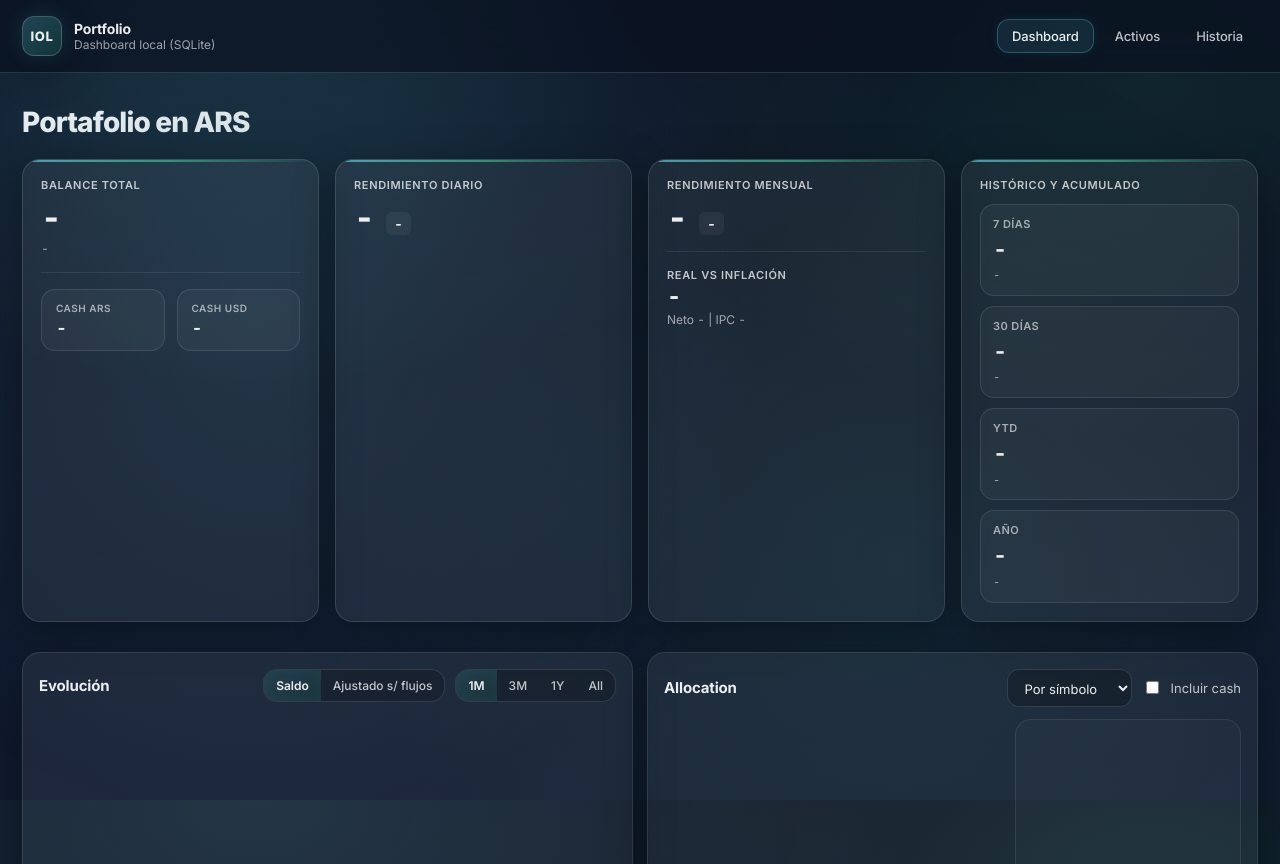
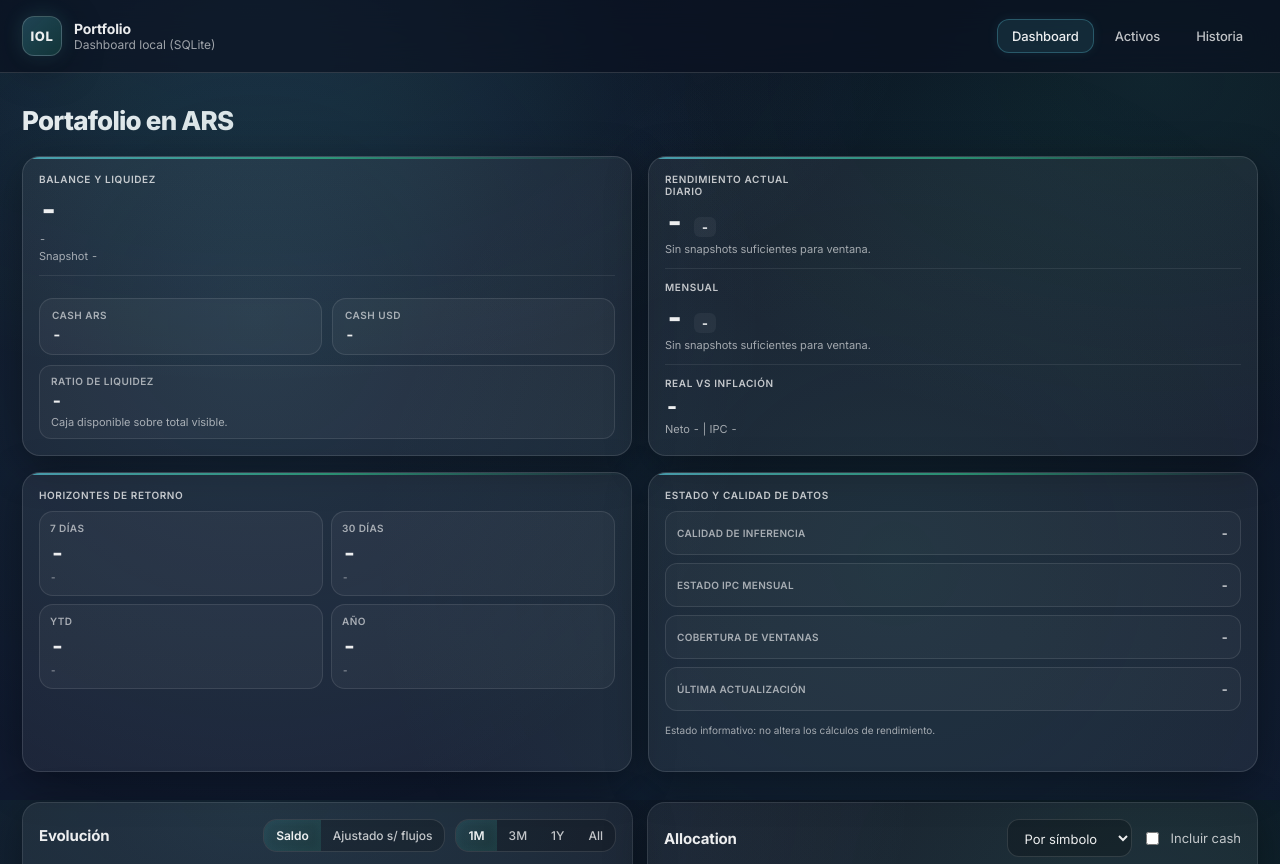
Before and after one commit to LeoSole423/CodexIOL, a FastAPI app: page / in a window 1280 px wide. Shown: the top 864 px of the page. Run offline with FastAPI, Linux system fonts and the light colour scheme; data that the repository does not hold is empty; a map, chart or similar area stays blank.

Commit message:
Refactor hero KPI into 2x2 layout and compact typography

```diff
--- a/src/iol_web/static/app.js
+++ b/src/iol_web/static/app.js
@@ -68,6 +68,39 @@
     if (hours < 24) return `hace ${hours}h`;
     const days = Math.floor(hours / 24);
     return `hace ${days}d`;
+  }
+
+  function pad2(v) {
+    const n = parseInt(v, 10);
+    if (isNaN(n)) return "--";
+    return String(n).padStart(2, "0");
+  }
+
+  function formatSnapshotWindow(snapshotDate, retrievedAt) {
+    const d = String(snapshotDate || "");
+    const dm = (d.length >= 10) ? `${pad2(d.slice(8, 10))}/${pad2(d.slice(5, 7))}` : "--/--";
+    let hm = "--:--";
+    if (retrievedAt) {
+      const ts = new Date(retrievedAt);
+      if (!isNaN(ts.getTime())) hm = `${pad2(ts.getHours())}:${pad2(ts.getMinutes())}`;
+    }
+    return `Snapshot ${dm} - ${hm}`;
+  }
+
+  function formatRangeLabel(fromDate, toDate) {
+    const f = String(fromDate || "").trim();
+    const t = String(toDate || "").trim();
+    if (!f || !t) return "Sin snapshots suficientes para ventana.";
+    if (f === t) return `Base ${f}. Falta snapshot previo.`;
+    return `${f} -> ${t}`;
+  }
+
+  function hasValidRange(block) {
+    if (!block) return false;
+    const f = String(block.from || "").trim();
+    const t = String(block.to || "").trim();
+    if (!f || !t || f === t) return false;
+    return true;
   }
 
   async function fetchJSON(url, options) {
@@ -533,15 +566,25 @@
     root.innerHTML = rows;
   }
 
-  function putReturnCard(mainId, subId, block) {
+  function putReturnCard(mainId, subId, block, label) {
     const n = el(mainId);
+    const hasRange = hasValidRange(block);
     if (n) {
-      const mainPct = (block && block.real_pct != null) ? block.real_pct : null;
-      n.textContent = mainPct == null ? "-" : fmtPct(mainPct);
-      n.className = "v " + signClass(mainPct);
+      if (!hasRange) {
+        n.textContent = "Sin base";
+        n.className = "v muted";
+      } else {
+        const mainPct = (block && block.real_pct != null) ? block.real_pct : null;
+        n.textContent = mainPct == null ? "-" : fmtPct(mainPct);
+        n.className = "v " + signClass(mainPct);
+      }
     }
     const s = el(subId);
     if (s) {
+      if (!hasRange) {
+        s.innerHTML = `<div class="kpi-empty-state">Sin snapshots suficientes para ventana${label ? ` (${label})` : ""}.</div>`;
+        return;
+      }
       const netArsStr = (block && block.real_delta != null) ? fmtDeltaARS(block.real_delta) : "-";
       const grossArsStr = (block && block.delta != null) ? fmtDeltaARS(block.delta) : "-";
       const flowArsStr = (block && block.flow_total_ars != null) ? fmtDeltaARS(block.flow_total_ars) : "-";
@@ -564,6 +607,70 @@
     }
   }
 
+  function renderRangeState(mainId, subId, block, label) {
+    putReturnCard(mainId, subId, block, label);
+  }
+
+  function setHeroHealthStatus(rowId, label, value, kind) {
+    const row = el(rowId);
+    if (!row) return;
+    const cls = (kind === "ok") ? "health-ok" : ((kind === "warn") ? "health-warn" : "health-muted");
+    row.innerHTML = `
+      <div class="health-k">${label}</div>
+      <div class="health-v ${cls}">${value}</div>
+    `;
+  }
+
+  function renderHeroHealth(ret, monthlyKpi, latestSnap) {
+    const blocks = [
+      ret && ret.daily,
+      ret && ret.weekly,
+      ret && ret.monthly,
+      ret && ret.yearly,
+      ret && ret.ytd,
+    ];
+
+    const warnSet = new Set();
+    blocks.forEach((b) => {
+      const warns = Array.isArray(b && b.quality_warnings) ? b.quality_warnings : [];
+      warns.forEach((w) => warnSet.add(String(w)));
+    });
+    const monthlyWarns = Array.isArray(monthlyKpi && monthlyKpi.quality_warnings) ? monthlyKpi.quality_warnings : [];
+    monthlyWarns.forEach((w) => warnSet.add(String(w)));
+
+    const criticalWarns = ["CASH_MISSING", "ORDERS_INCOMPLETE", "INFERENCE_PARTIAL"];
+    const criticalCount = criticalWarns.filter((w) => warnSet.has(w)).length;
+    if (criticalCount > 0) {
+      setHeroHealthStatus("heroQualityStatus", "Calidad de inferencia", `Revisar (${criticalCount})`, "warn");
+    } else if (warnSet.size > 0) {
+      setHeroHealthStatus("heroQualityStatus", "Calidad de inferencia", "OK (sin operaciones)", "muted");
+    } else {
+      setHeroHealthStatus("heroQualityStatus", "Calidad de inferencia", "OK", "ok");
+    }
+
+    const status = String((monthlyKpi && monthlyKpi.status) || "");
+    if (status === "ok" && monthlyKpi && monthlyKpi.inflation_projected) {
+      setHeroHealthStatus("heroIpcStatus", "Estado IPC mensual", "Estimado", "warn");
+    } else if (status === "ok") {
+      setHeroHealthStatus("heroIpcStatus", "Estado IPC mensual", "OK", "ok");
+    } else if (status === "inflation_unavailable") {
+      setHeroHealthStatus("heroIpcStatus", "Estado IPC mensual", "No disponible", "warn");
+    } else if (status === "insufficient_snapshots") {
+      setHeroHealthStatus("heroIpcStatus", "Estado IPC mensual", "Sin base mensual", "muted");
+    } else {
+      setHeroHealthStatus("heroIpcStatus", "Estado IPC mensual", "Sin dato", "muted");
+    }
+
+    const coverageCount = blocks.filter((b) => hasValidRange(b)).length;
+    const coverageText = `${coverageCount}/5 con base valida`;
+    const coverageKind = coverageCount >= 4 ? "ok" : (coverageCount >= 2 ? "warn" : "muted");
+    setHeroHealthStatus("heroCoverageStatus", "Cobertura de ventanas", coverageText, coverageKind);
+
+    const rel = latestSnap && latestSnap.retrieved_at ? relativeTime(latestSnap.retrieved_at) : null;
+    const updatedText = rel ? `Actualizado ${rel}` : "Sin timestamp";
+    setHeroHealthStatus("heroUpdatedStatus", "Ultima actualizacion", updatedText, "muted");
+  }
+
   function renderMonthVsInflationKpi(kpi) {
     const v = el("kpiMonthVsInflValue");
     const s = el("kpiMonthVsInflSub");
@@ -571,7 +678,8 @@
     if (!v || !s || !b) return;
 
     const status = (kpi && kpi.status) ? String(kpi.status) : "";
-    v.className = "v";
+    const baseClass = "kpi-value hero-real-value";
+    v.className = baseClass;
     b.style.display = "none";
     b.className = "kpi-status-badge";
     b.textContent = "";
@@ -591,7 +699,7 @@
     if (status === "inflation_unavailable") {
       const net = (kpi.net_pct != null) ? fmtPct(kpi.net_pct) : "-";
       v.textContent = net;
-      v.className = "v " + signClass(kpi.net_pct);
+      v.className = baseClass + " " + signClass(kpi.net_pct);
       s.textContent = `Neto ${net} | IPC no disponible`;
       return;
     }
@@ -603,7 +711,7 @@
       : "-";
 
     v.textContent = real == null ? "-" : fmtPct(real);
-    v.className = "kpi-value " + signClass(real);
+    v.className = baseClass + " " + signClass(real);
     s.textContent = `Neto ${net} | IPC ${ipc}`;
 
     if (kpi.beats_inflation == null || real == null) {
@@ -616,10 +724,10 @@
     b.style.display = "inline-flex";
     if (kpi.beats_inflation) {
       b.className = "kpi-status-badge kpi-status-up";
-      b.textContent = "▲ Le ganas al IPC";
+      b.textContent = "Le ganas al IPC";
     } else {
       b.className = "kpi-status-badge kpi-status-down";
-      b.textContent = "▼ Debajo del IPC";
+      b.textContent = "Debajo del IPC";
     }
   }
 
@@ -675,6 +783,18 @@
     putTextAndSign("kpiMonthNetPct", null, null, "kpi-pct");
     if (el("kpiMonthGrossFlow")) el("kpiMonthGrossFlow").innerHTML = "";
     putTextAndSign("kpiMonthNetArs", null, null, "kpi-value");
+  }
+
+  function renderWindowStatus(targetId, block) {
+    const node = el(targetId);
+    if (!node) return;
+    if (hasValidRange(block)) {
+      node.textContent = `Ventana ${formatRangeLabel(block.from, block.to)}`;
+      node.className = "kpi-meta hero-window";
+      return;
+    }
+    node.textContent = "Sin snapshots suficientes para ventana.";
+    node.className = "kpi-meta hero-window muted";
   }
 
   function renderManualCashflows(rows) {
@@ -866,13 +986,9 @@
       animateValue(kpiTotalEl, snap.total_value || 0, (v) => fmtARS.format(v), 900);
     }
 
-    if (el("kpiDate")) {
-      let meta = `Snapshot: ${snap.snapshot_date}`;
-      if (snap.retrieved_at) {
-        const d = new Date(snap.retrieved_at);
-        if (!isNaN(d.getTime())) meta += ` - ${d.toLocaleString("es-AR")}`;
-      }
-      el("kpiDate").textContent = meta;
+    if (el("kpiDate")) el("kpiDate").textContent = `Snapshot ${snap.snapshot_date || "-"}`;
+    if (el("heroSnapshotWindow")) {
+      el("heroSnapshotWindow").textContent = formatSnapshotWindow(snap.snapshot_date, snap.retrieved_at);
     }
 
     // Updated badge with relative time
@@ -904,6 +1020,23 @@
       } else {
         cashUsdEl.textContent = "-";
       }
+    }
+
+    if (el("heroLiquidityRatio")) {
+      const total = Number(snap.total_value || 0);
+      let liquidArs = null;
+      let ratioNote = "Caja disponible sobre total visible.";
+      if (snap.cash_total_ars != null) {
+        liquidArs = Number(snap.cash_total_ars || 0);
+        ratioNote = "Cash ARS + USD convertido a ARS.";
+      } else if (snap.cash_disponible_ars != null) {
+        liquidArs = Number(snap.cash_disponible_ars || 0);
+        if (snap.cash_disponible_usd != null) ratioNote = "Sin FX USD: usa solo cash ARS disponible.";
+      }
+      const ratioPct = (total > 0 && liquidArs != null) ? (liquidArs / total * 100.0) : null;
+      el("heroLiquidityRatio").textContent = ratioPct == null ? "-" : `${fmtNum.format(ratioPct)}%`;
+      el("heroLiquidityRatio").className = "v";
+      if (el("heroLiquidityNote")) el("heroLiquidityNote").textContent = ratioNote;
     }
 
     const daily = ret.daily || {};
@@ -940,12 +1073,15 @@
       `;
     }
 
-    putReturnCard("retWeekly", "retWeeklySub", ret.weekly);
-    putReturnCard("retMonthly", "retMonthlySub", ret.monthly);
-    putReturnCard("retYtd", "retYtdSub", ret.ytd);
-    putReturnCard("retYearly", "retYearlySub", ret.yearly);
+    renderRangeState("retWeekly", "retWeeklySub", ret.weekly, "7 dias");
+    renderRangeState("retMonthly", "retMonthlySub", ret.monthly, "30 dias");
+    renderRangeState("retYtd", "retYtdSub", ret.ytd, "YTD");
+    renderRangeState("retYearly", "retYearlySub", ret.yearly, "Ano");
     renderMonthVsInflationKpi(monthlyKpi);
     renderHeroMonthInsights(monthlyKpi);
+    renderWindowStatus("heroDailyWindow", daily);
+    renderWindowStatus("heroMonthlyWindow", monthlyKpi);
+    renderHeroHealth(ret, monthlyKpi, snap);
 
     // Keep compact inflation card aligned with the same monthly KPI used in the hero cards.
     renderInflationCompactFromKpi("tblInflationCompare", monthlyKpi);
--- a/src/iol_web/static/styles.css
+++ b/src/iol_web/static/styles.css
@@ -10,6 +10,7 @@
   --accent: #67e8f9;
   --accent2: #22d3ee;
   --danger: #fb7185;
+  --err: #fb7185;
   --ok: #34d399;
   --warn: #fcd34d;
   --shadow: 0 10px 40px rgba(0, 0, 0, 0.35);
@@ -139,7 +140,7 @@
 
 .hero h1 {
   margin: 0 0 4px;
-  font-size: 28px;
+  font-size: 26px;
   font-weight: 800;
   letter-spacing: -0.03em;
   background: linear-gradient(135deg, var(--text), rgba(255, 255, 255, 0.70));
@@ -161,12 +162,20 @@
   align-items: stretch;
 }
 
+.hero-grid {
+  display: grid;
+  grid-template-columns: repeat(2, minmax(320px, 1fr));
+  gap: 16px;
+  margin-top: 14px;
+  align-items: stretch;
+}
+
 /* ── KPI Cards ── */
 .kpi {
   background: var(--card);
   border: 1px solid rgba(255, 255, 255, 0.12);
   border-radius: var(--radius);
-  padding: 18px;
+  padding: 16px;
   box-shadow: var(--shadow);
   animation: rise 380ms ease-out both;
   transition: var(--transition);
@@ -194,14 +203,14 @@
 
 .kpi-label {
   color: var(--muted);
-  font-size: 11px;
+  font-size: 10px;
   font-weight: 600;
   letter-spacing: 0.06em;
   text-transform: uppercase;
 }
 
 .kpi-value {
-  font-size: 32px;
+  font-size: clamp(30px, 2.2vw, 34px);
   font-weight: 800;
   margin-top: 8px;
   line-height: 1.1;
@@ -212,9 +221,9 @@
 .kpi-value-group {
   display: flex;
   align-items: baseline;
-  gap: 12px;
-  margin-top: 8px;
-  margin-bottom: 4px;
+  gap: 10px;
+  margin-top: 6px;
+  margin-bottom: 2px;
 }
 
 .kpi-value-group .kpi-value {
@@ -222,9 +231,9 @@
 }
 
 .kpi-pct {
-  font-size: 14px;
+  font-size: 13px;
   font-weight: 700;
-  padding: 3px 8px;
+  padding: 2px 7px;
   border-radius: 6px;
   background: rgba(255, 255, 255, 0.05);
   font-variant-numeric: tabular-nums;
@@ -243,12 +252,12 @@
 .kpi-divider {
   height: 1px;
   background: rgba(255, 255, 255, 0.08);
-  margin: 16px 0;
+  margin: 14px 0;
 }
 
 .kpi-meta {
   margin-top: 6px;
-  font-size: 12px;
+  font-size: 11px;
   color: var(--muted2);
   font-variant-numeric: tabular-nums;
 }
@@ -268,15 +277,15 @@
 .kpi-insights {
   display: grid;
   grid-template-columns: 1fr 1fr;
-  gap: 10px;
-  margin-top: 12px;
+  gap: 8px;
+  margin-top: 10px;
 }
 
 .kpi-insight {
   border: 1px solid rgba(255, 255, 255, 0.10);
   background: rgba(255, 255, 255, 0.03);
   border-radius: 12px;
-  padding: 10px 12px;
+  padding: 9px 11px;
   transition: var(--transition);
 }
 
@@ -295,7 +304,7 @@
 
 .kpi-insight .v {
   margin-top: 4px;
-  font-size: 18px;
+  font-size: 16px;
   font-weight: 700;
   line-height: 1.15;
   font-variant-numeric: tabular-nums;
@@ -305,15 +314,15 @@
 .kpi-grid {
   display: grid;
   grid-template-columns: repeat(auto-fit, minmax(130px, 1fr));
-  gap: 10px;
-  margin-top: 12px;
+  gap: 8px;
+  margin-top: 10px;
 }
 
 .kpi-mini {
   background: rgba(255, 255, 255, 0.04);
   border: 1px solid rgba(255, 255, 255, 0.10);
   border-radius: 14px;
-  padding: 12px;
+  padding: 10px;
   transition: var(--transition);
 }
 
@@ -324,7 +333,7 @@
 
 .kpi-mini .k {
   color: var(--muted2);
-  font-size: 11px;
+  font-size: 10px;
   font-weight: 600;
   text-transform: uppercase;
   letter-spacing: 0.04em;
@@ -333,15 +342,15 @@
 .kpi-mini .v {
   margin-top: 6px;
   font-weight: 700;
-  font-size: 22px;
+  font-size: clamp(20px, 1.9vw, 23px);
   line-height: 1.15;
   font-variant-numeric: tabular-nums;
 }
 
 .mini-sub {
-  margin-top: 6px;
+  margin-top: 5px;
   color: var(--muted2);
-  font-size: 11px;
+  font-size: 10px;
   line-height: 1.35;
   font-variant-numeric: tabular-nums;
 }
@@ -501,15 +514,15 @@
 .cash-row {
   display: grid;
   grid-template-columns: 1fr 1fr;
-  gap: 12px;
-  margin-top: 12px;
+  gap: 10px;
+  margin-top: 10px;
 }
 
 .cash-kpi {
   background: rgba(255, 255, 255, 0.04);
   border: 1px solid rgba(255, 255, 255, 0.10);
   border-radius: 14px;
-  padding: 12px 14px;
+  padding: 10px 12px;
   transition: var(--transition);
 }
 
@@ -528,9 +541,131 @@
 
 .cash-kpi .v {
   margin-top: 4px;
-  font-size: 17px;
+  font-size: 15px;
   font-weight: 700;
   font-variant-numeric: tabular-nums;
+}
+
+/* Hero 2x2 */
+.hero-card {
+  min-height: 300px;
+  display: flex;
+  flex-direction: column;
+}
+
+.hero-card .kpi-divider {
+  margin: 12px 0;
+}
+
+.hero-submeta {
+  margin-top: 3px;
+}
+
+.hero-balance-insights {
+  margin-top: 10px;
+  grid-template-columns: 1fr;
+}
+
+.hero-balance-insights .kpi-insight {
+  padding: 9px 11px;
+}
+
+.hero-balance-insights .kpi-insight .v {
+  font-size: 18px;
+}
+
+.hero-current-block {
+  display: flex;
+  flex-direction: column;
+}
+
+.hero-mini-label {
+  margin-bottom: 2px;
+}
+
+.hero-window {
+  margin-top: 2px;
+}
+
+.hero-real-group {
+  margin-top: 4px;
+  margin-bottom: 2px;
+}
+
+.hero-real-value {
+  font-size: clamp(21px, 1.7vw, 24px);
+}
+
+.hero-real-badge {
+  margin-left: auto;
+}
+
+#kpiMonthVsInflBadge {
+  display: none;
+}
+
+.hero-vs-sub {
+  margin-top: 1px;
+}
+
+.hero-card-horizons .kpi-grid {
+  grid-template-columns: repeat(2, minmax(130px, 1fr));
+  margin-top: 10px;
+  align-content: start;
+  height: 100%;
+}
+
+.hero-card-health .hero-health-list {
+  display: grid;
+  grid-template-columns: 1fr;
+  gap: 8px;
+  margin-top: 10px;
+}
+
+.hero-health-item {
+  border: 1px solid rgba(255, 255, 255, 0.10);
+  background: rgba(255, 255, 255, 0.03);
+  border-radius: 12px;
+  padding: 9px 11px;
+  display: flex;
+  justify-content: space-between;
+  align-items: center;
+  gap: 12px;
+  min-height: 44px;
+}
+
+.health-k {
+  color: var(--muted2);
+  font-size: 10px;
+  letter-spacing: 0.03em;
+  text-transform: uppercase;
+  font-weight: 600;
+}
+
+.health-v {
+  font-size: 13px;
+  font-weight: 700;
+  font-variant-numeric: tabular-nums;
+  white-space: nowrap;
+}
+
+.health-ok {
+  color: var(--ok);
+}
+
+.health-warn {
+  color: var(--warn);
+}
+
+.health-muted {
+  color: var(--muted);
+}
+
+.kpi-empty-state {
+  margin-top: 12px;
+  color: var(--muted2);
+  font-size: 10px;
+  line-height: 1.4;
 }
 
 /* ── Grid ── */
@@ -1004,16 +1139,23 @@
 }
 
 /* Stagger delays for cards */
+.hero-grid> :nth-child(1),
 .hero-row> :nth-child(1) {
   animation-delay: 0ms;
 }
 
+.hero-grid> :nth-child(2),
 .hero-row> :nth-child(2) {
   animation-delay: 60ms;
 }
 
+.hero-grid> :nth-child(3),
 .hero-row> :nth-child(3) {
   animation-delay: 120ms;
+}
+
+.hero-grid> :nth-child(4) {
+  animation-delay: 180ms;
 }
 
 .grid> :nth-child(1) {
--- a/src/iol_web/templates/dashboard.html
+++ b/src/iol_web/templates/dashboard.html
@@ -3,16 +3,17 @@
 <section class="hero">
   <h1>Portafolio en ARS</h1>
   <div class="hero-meta">
-    <div class="updated-badge" id="updatedBadge" style="display:none;">
+    <div class="updated-badge" id="updatedBadge">
       <span class="dot-live"></span>
       <span id="updatedText">-</span>
     </div>
   </div>
-  <div class="hero-row">
-    <div class="kpi">
-      <div class="kpi-label">Balance Total</div>
+  <div class="hero-grid">
+    <div class="kpi hero-card hero-card-balance">
+      <div class="kpi-label">Balance y Liquidez</div>
       <div class="kpi-value" id="kpiTotal">-</div>
       <div class="kpi-meta" id="kpiDate">-</div>
+      <div class="kpi-meta hero-submeta" id="heroSnapshotWindow">Snapshot -</div>
       <div class="kpi-divider"></div>
       <div class="cash-row">
         <div class="cash-kpi">
@@ -24,35 +25,47 @@
           <div class="v" id="kpiCashUsd">-</div>
         </div>
       </div>
+      <div class="kpi-insights hero-balance-insights">
+        <div class="kpi-insight">
+          <div class="k">Ratio de liquidez</div>
+          <div class="v" id="heroLiquidityRatio">-</div>
+          <div class="kpi-meta hero-submeta" id="heroLiquidityNote">Caja disponible sobre total visible.</div>
+        </div>
+      </div>
     </div>
 
-    <div class="kpi">
-      <div class="kpi-label">Rendimiento Diario</div>
+    <div class="kpi hero-card hero-card-current">
+      <div class="kpi-label">Rendimiento actual</div>
+      <div class="hero-current-block">
+        <div class="kpi-label hero-mini-label">Diario</div>
         <div class="kpi-value-group">
           <div class="kpi-value" id="kpiDailyDelta">-</div>
           <div class="kpi-pct" id="kpiDailyPct">-</div>
         </div>
         <div id="kpiDailyGross"></div>
+        <div class="kpi-meta hero-window" id="heroDailyWindow">Sin snapshots suficientes para ventana.</div>
       </div>
-
-    <div class="kpi">
-      <div class="kpi-label">Rendimiento Mensual</div>
+      <div class="kpi-divider"></div>
+      <div class="hero-current-block">
+        <div class="kpi-label hero-mini-label">Mensual</div>
         <div class="kpi-value-group">
           <div class="kpi-value" id="kpiMonthNetArs">-</div>
           <div class="kpi-pct" id="kpiMonthNetPct">-</div>
         </div>
         <div id="kpiMonthGrossFlow"></div>
+        <div class="kpi-meta hero-window" id="heroMonthlyWindow">Sin snapshots suficientes para ventana.</div>
+      </div>
       <div class="kpi-divider"></div>
-      <div class="kpi-label" style="font-size: 11px; margin-bottom: 2px;">Real vs Inflaci&oacute;n</div>
-      <div class="kpi-value-group" style="margin-top:0;">
-        <div class="kpi-value" id="kpiMonthVsInflValue" style="font-size: 22px;">-</div>
-        <div class="kpi-status-badge" id="kpiMonthVsInflBadge" style="display:none; margin-left: auto;"></div>
+      <div class="kpi-label hero-mini-label">Real vs Inflaci&oacute;n</div>
+      <div class="kpi-value-group hero-real-group">
+        <div class="kpi-value hero-real-value" id="kpiMonthVsInflValue">-</div>
+        <div class="kpi-status-badge hero-real-badge" id="kpiMonthVsInflBadge"></div>
       </div>
-      <div class="kpi-meta" id="kpiMonthVsInflSub" style="margin-top: 0;">Neto - | IPC -</div>
+      <div class="kpi-meta hero-vs-sub" id="kpiMonthVsInflSub">Neto - | IPC -</div>
     </div>
 
-    <div class="kpi">
-      <div class="kpi-label">Hist&oacute;rico y Acumulado</div>
+    <div class="kpi hero-card hero-card-horizons">
+      <div class="kpi-label">Horizontes de retorno</div>
       <div class="kpi-grid">
         <div class="kpi-mini">
           <div class="k">7 D&iacute;as</div>
@@ -74,6 +87,31 @@
           <div class="v" id="retYearly">-</div>
           <div class="mini-sub" id="retYearlySub">-</div>
         </div>
+      </div>
+    </div>
+
+    <div class="kpi hero-card hero-card-health">
+      <div class="kpi-label">Estado y calidad de datos</div>
+      <div class="hero-health-list">
+        <div class="hero-health-item" id="heroQualityStatus">
+          <div class="health-k">Calidad de inferencia</div>
+          <div class="health-v health-muted">-</div>
+        </div>
+        <div class="hero-health-item" id="heroIpcStatus">
+          <div class="health-k">Estado IPC mensual</div>
+          <div class="health-v health-muted">-</div>
+        </div>
+        <div class="hero-health-item" id="heroCoverageStatus">
+          <div class="health-k">Cobertura de ventanas</div>
+          <div class="health-v health-muted">-</div>
+        </div>
+        <div class="hero-health-item" id="heroUpdatedStatus">
+          <div class="health-k">&Uacute;ltima actualizaci&oacute;n</div>
+          <div class="health-v health-muted">-</div>
+        </div>
+      </div>
+      <div class="kpi-empty-state">
+        Estado informativo: no altera los c&aacute;lculos de rendimiento.
       </div>
     </div>
   </div>
```
Also changed, not shown: other parts of src/iol_web/static/styles.css (+35 -9 lines). Lines whose indentation alone changed are shown as unchanged.
